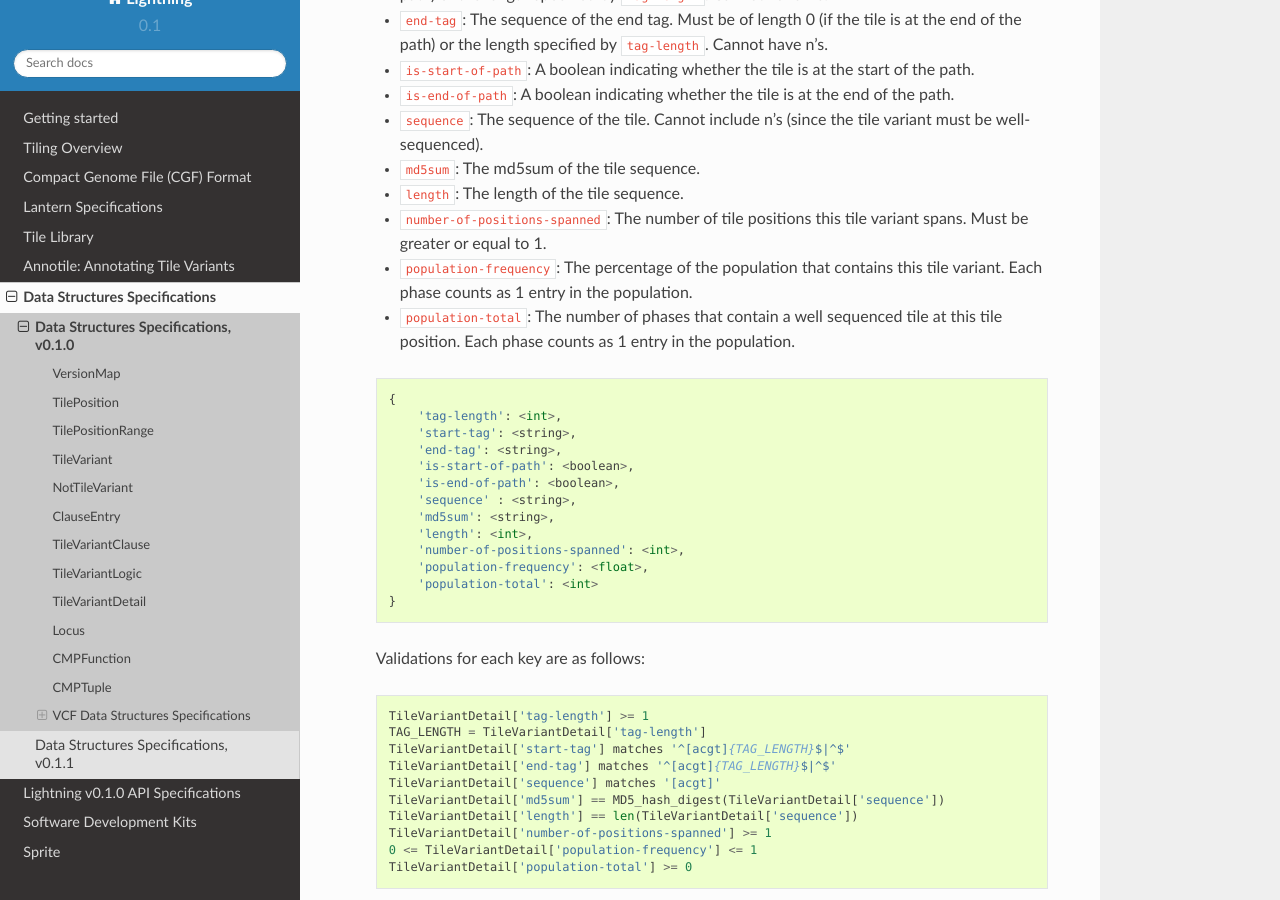
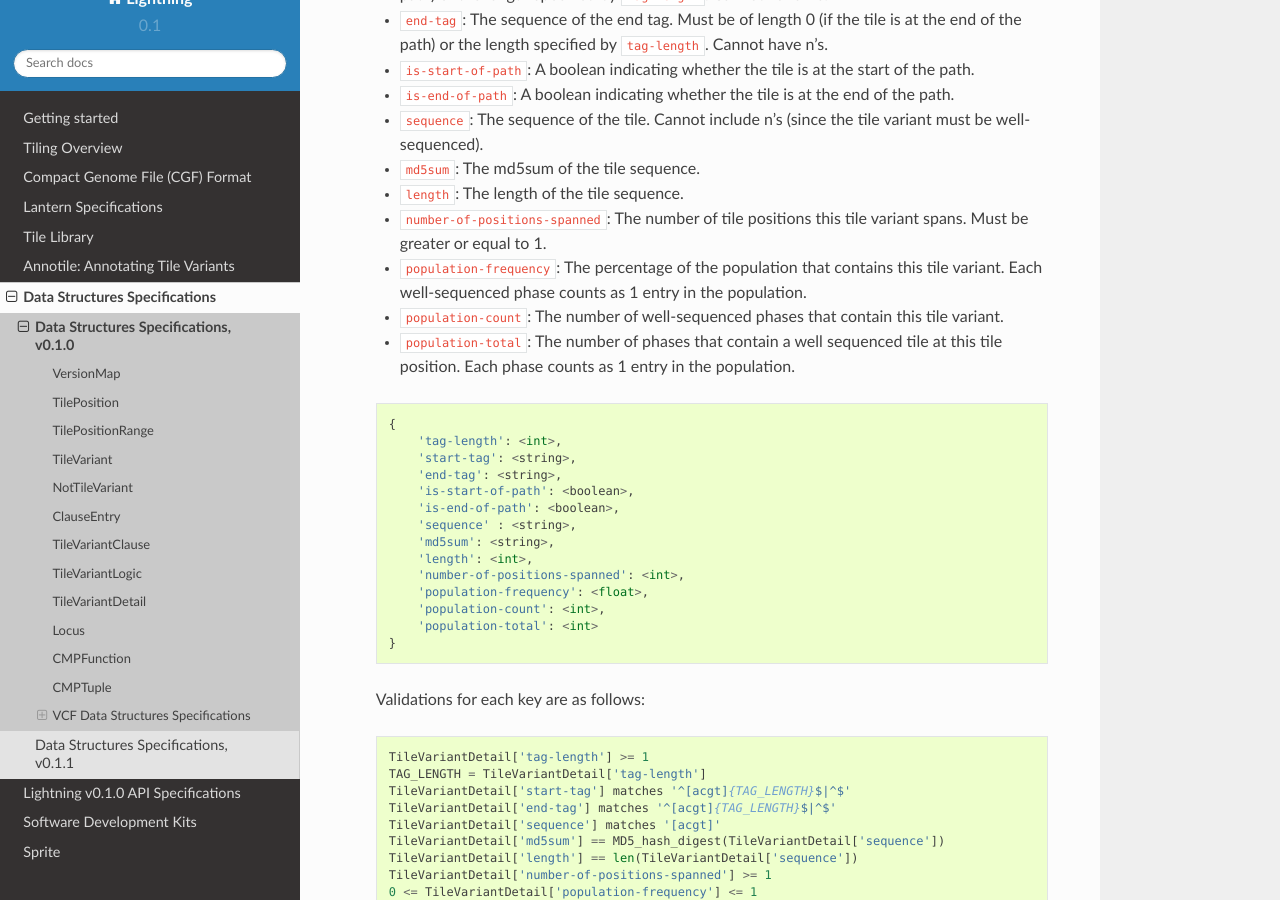
Before and after one commit to arvados/lightning-server-legacy, a Sphinx documentation site: the page built from docs/data_structures/v0.1.0.txt, in a window 1280 px wide and 900 px high, scrolled down 2978 px. Built offline with Sphinx 7.4.7 and the Read the Docs theme 2.0.0, drawn with Linux system fonts in a browser that asks for light colours.

Commit message:
Added a key in TileVariantDetail for the number of entries in the population

```diff
--- a/docs/data_structures/v0.1.0.txt
+++ b/docs/data_structures/v0.1.0.txt
@@ -185,7 +185,9 @@ TileVariantDetail
     * ``number-of-positions-spanned``: The number of tile positions this tile variant
       spans. Must be greater or equal to 1.
     * ``population-frequency``: The percentage of the population that contains this
-      tile variant. Each phase counts as 1 entry in the population.
+      tile variant. Each well-sequenced phase counts as 1 entry in the population.
+    * ``population-count``: The number of well-sequenced phases that contain this
+      tile variant.
     * ``population-total``: The number of phases that contain a well sequenced tile
       at this tile position. Each phase counts as 1 entry in the population.
 
@@ -202,6 +204,7 @@ TileVariantDetail
             'length': <int>,
             'number-of-positions-spanned': <int>,
             'population-frequency': <float>,
+            'population-count': <int>,
             'population-total': <int>
         }
 
```
